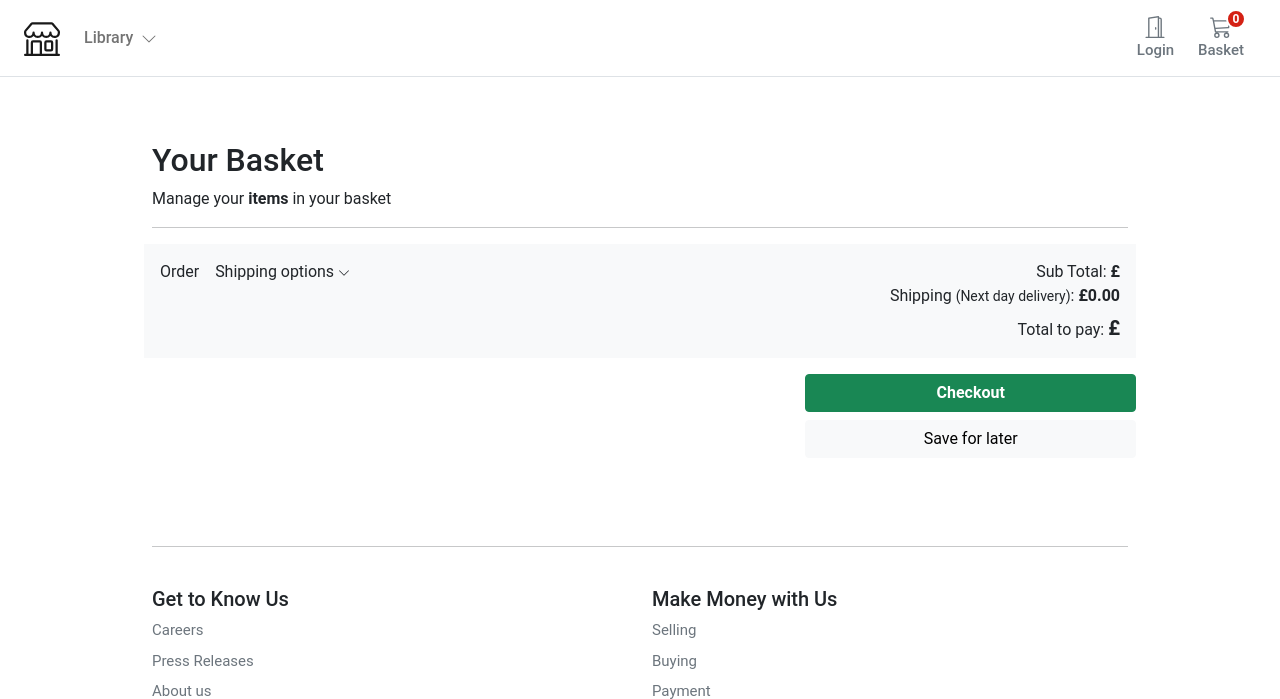
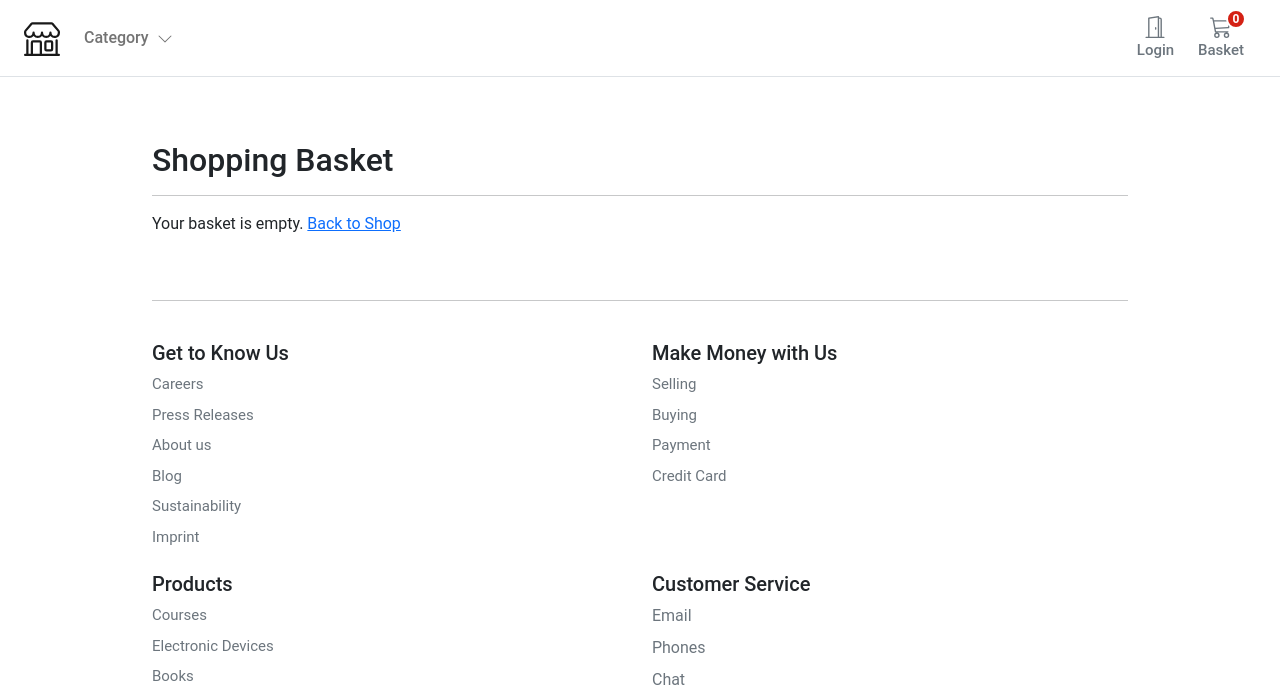
Before and after one commit to nhat-tran-230297/eCommerce, a Django app: page /basket/ in a window 1280 px wide. Shown: the top 699 px of the page. Run offline with Django 3.2, Linux system fonts and the light colour scheme; data that the repository does not hold is empty.

Commit message:
add comments and notation

```diff
--- a/templates/account/registration/account_activation_email.html
+++ b/templates/account/registration/account_activation_email.html
@@ -1,6 +1,6 @@
 {% autoescape off %}
 
-Hi {{ user.user_name }},
+Hi {{ user.username }},
 
 Your account has been successfully created. Please click below to activate your account
 http://{{ domain }}{% url 'account:activate' uidb64=uid token=token %}
--- a/templates/account/registration/register.html
+++ b/templates/account/registration/register.html
@@ -21,9 +21,9 @@
     {% endfor %}
     {% endif %}
 
-    <label>{{ form.user_name.label }}<span class="text-muted small">
+    <label>{{ form.username.label }}<span class="text-muted small">
         (Required)</span></label>
-    {{ form.user_name }}
+    {{ form.username }}
 
     <label>{{ form.email.label}}<span class="text-muted small">
         (Required)</span></label>
--- a/templates/account/user/dashboard.html
+++ b/templates/account/user/dashboard.html
@@ -45,7 +45,7 @@
 
         </div>
         <div class="text-end">
-          Total paid: <span class="fw-bold">£{{ order.total_price }}</span>
+          Total paid: <span class="fw-bold">{{ currency_context_processor }}{{ order.total_price }}</span>
         </div>
       </div>
       <div class="col-md-5 col-lg-4 order-md-last p-0 order-3">
--- a/templates/account/user/edit.html
+++ b/templates/account/user/edit.html
@@ -28,8 +28,8 @@
     <label class="small font-weight-bold">{{ edit_form.email.label}}</label>
     {{ edit_form.email }}
 
-    <label class="small font-weight-bold">{{ edit_form.user_name.label}}</label>
-    {{ edit_form.user_name }}
+    <label class="small font-weight-bold">{{ edit_form.username.label}}</label>
+    {{ edit_form.username }}
 
     <label class="small font-weight-bold">{{ edit_form.first_name.label}}</label>
     {{ edit_form.first_name }}
--- a/templates/base.html
+++ b/templates/base.html
@@ -47,7 +47,7 @@
             <li class="nav-item dropdown">
               <a class="nav-link dropdown-toggle d-md-block fw500" href="#" id="navbarDropdown" role="button"
                 data-bs-toggle="dropdown" aria-expanded="false">
-                Library
+                Category
                 <i class="ps-1"><svg xmlns="http://www.w3.org/2000/svg" width="16" height="16" fill="currentColor"
                     class="bi bi-chevron-down" viewBox="0 0 16 16">
                     <path fill-rule="evenodd"
@@ -58,27 +58,41 @@
                 <li><a class="dropdown-item" href="{% url 'store:product_all' %}">All</a></li>
 
                 <!-- Category list -->
-                {% for category in categories %}
+                {% for category in categories_context_processor %}
                 <li><a class="dropdown-item" href="{{ category.get_absolute_url }}">{{ category.name|title }}</a></li>
                 {% endfor %}
               </ul>
             </li>
           </ul>
 
+          <!-- Right Navigation Bar -->
 
+          <div>
+            <button class="navbar-toggler" type="button" data-bs-toggle="collapse" data-bs-target="#navbarTogglerDemo03"
+              aria-controls="navbarTogglerDemo03" aria-expanded="false" aria-label="Toggle navigation">
+              <span class="navbar-toggler-icon"></span>
+            </button>
+
+            <div class="collapse navbar-collapse" id="navbarTogglerDemo03">
+              <ul class="navbar-nav ms-auto mb-2 mb-lg-0">
                 {% if user.is_authenticated %}
+                <li class="nav-item">
                   <a type="button" role="button" href="{% url 'account:dashboard' %}"
                     class="btn btn-outline-secondary border-0 basket-btn">
                     <div>
-              <svg xmlns="http://www.w3.org/2000/svg" width="24" height="24" viewBox="0 0 24 24" fill="currentColor"
-                stroke="#000000" stroke-width="2" stroke-linecap="round" stroke-linejoin="round">
+                      <svg xmlns="http://www.w3.org/2000/svg" width="24" height="24" viewBox="0 0 24 24"
+                        fill="currentColor" stroke="#000000" stroke-width="2" stroke-linecap="round"
+                        stroke-linejoin="round">
                         <path d="M20 21v-2a4 4 0 0 0-4-4H8a4 4 0 0 0-4 4v2"></path>
                         <circle cx="12" cy="7" r="4"></circle>
                       </svg>
                     </div>
-            <span class="fs15 fw500">{{ user.username }}</span>
+                    <span class="fs15 fw500">{{ request.user }}</span>
                   </a>
+                </li>
 
+                <!-- Logout -->
+                <li class="nav-item">
                   <a type="button" role="button" href="{% url 'account:logout' %}"
                     class="btn btn-outline-secondary border-0 basket-btn">
                     <div>
@@ -91,14 +105,16 @@
                     </div>
                     <span class="fs15 fw500">Logout</span>
                   </a>
-
+                </li>
 
                 {% else %}
+                <!-- Login -->
+                <li class="nav-item">
                   <a type="button" role="button" href="{% url 'account:login' %}"
                     class="btn btn-outline-secondary border-0 basket-btn">
                     <div>
-              <svg xmlns="http://www.w3.org/2000/svg" width="22" height="22" fill="currentColor" class="bi bi-door-open"
-                viewBox="0 0 16 16">
+                      <svg xmlns="http://www.w3.org/2000/svg" width="22" height="22" fill="currentColor"
+                        class="bi bi-door-open" viewBox="0 0 16 16">
                         <path d="M8.5 10c-.276 0-.5-.448-.5-1s.224-1 .5-1 .5.448.5 1-.224 1-.5 1z" />
                         <path
                           d="M10.828.122A.5.5 0 0 1 11 .5V1h.5A1.5 1.5 0 0 1 13 2.5V15h1.5a.5.5 0 0 1 0 1h-13a.5.5 0 0 1 0-1H3V1.5a.5.5 0 0 1 .43-.495l7-1a.5.5 0 0 1 .398.117zM11.5 2H11v13h1V2.5a.5.5 0 0 0-.5-.5zM4 1.934V15h6V1.077l-6 .857z" />
@@ -106,55 +122,52 @@
                     </div>
                     <span class="fs15 fw500">Login</span>
                   </a>
+                </li>
 
                 {% endif %}
 
+                <!-- Basket -->
+                <li class="nav-item">
                   <a type="button" role="button" href="{% url 'basket:basket_summary' %}"
                     class="btn btn-outline-secondary border-0 basket-btn">
 
                     <div id="basket-qty" class="basket-qty">
-              {% if basket.get_basket_qty > 0 %}
-              {{ basket.get_basket_qty }}
+                      {% if basket_context_processor.get_basket_qty > 0 %}
+                      {{ basket_context_processor.get_basket_qty }}
                       {% else %}
                       0
                       {% endif %}
                     </div>
 
                     <div>
-              <svg xmlns="http://www.w3.org/2000/svg" width="22" height="22" fill="currentColor" class="bi bi-cart3"
-                viewBox="0 0 16 16">
+                      <svg xmlns="http://www.w3.org/2000/svg" width="22" height="22" fill="currentColor"
+                        class="bi bi-cart3" viewBox="0 0 16 16">
                         <path
                           d="M0 1.5A.5.5 0 0 1 .5 1H2a.5.5 0 0 1 .485.379L2.89 3H14.5a.5.5 0 0 1 .49.598l-1 5a.5.5 0 0 1-.465.401l-9.397.472L4.415 11H13a.5.5 0 0 1 0 1H4a.5.5 0 0 1-.491-.408L2.01 3.607 1.61 2H.5a.5.5 0 0 1-.5-.5zM3.102 4l.84 4.479 9.144-.459L13.89 4H3.102zM5 12a2 2 0 1 0 0 4 2 2 0 0 0 0-4zm7 0a2 2 0 1 0 0 4 2 2 0 0 0 0-4zm-7 1a1 1 0 1 1 0 2 1 1 0 0 1 0-2zm7 0a1 1 0 1 1 0 2 1 1 0 0 1 0-2z" />
                       </svg>
                     </div>
                     <span class="fs15 fw500">Basket</span>
                   </a>
-        </div>
-        <div class="d-md-none d-lg-none d-xl-none">
-          <div class="collapse navbar-collapse" id="navbarCollapse">
-            <ul class="navbar-nav me-auto mb-2 mb-md-0">
-              <li><a class="dropdown-item" href="{% url 'store:product_all' %}">All</a></li>
-              {% for c in categories %}
-              <li {% if category.slug == c.slug %}class="selected" {% endif %}>
-                <a class="dropdown-item" href="{{ c.get_absolute_url }}">{{ c.name|title }}</a>
                 </li>
-              {% endfor %}
               </ul>
+
+
             </div>
           </div>
-        <form class="d-flex w-100 d-md-none">
-          <input class="form-control me-2" type="search" placeholder="Search products or FAQ" aria-label="Search">
-          <button class="btn btn-outline-secondary" type="submit">Search</button>
-        </form>
+        </div>
+
       </div>
     </nav>
   </header>
 
+
+  <!-- Content -->
   <div id="content">
     {% block content %}
     {% endblock content%}
   </div>
 
+  <!-- Footer -->
   <footer class="container py-5 footer">
     <hr>
     <div class="row pt-4">
@@ -200,7 +213,7 @@
 
     <hr>
     <div class="row">
-      <svg xmlns="http://www.w3.org/2000/svg" width="16" height="16" fill="currentColor" class="bi bi-shop"
+      <svg xmlns="http://www.w3.org/2000/svg" width="24" height="24" fill="currentColor" class="bi bi-shop"
         viewBox="0 0 16 16">
         <path
           d="M2.97 1.35A1 1 0 0 1 3.73 1h8.54a1 1 0 0 1 .76.35l2.609 3.044A1.5 1.5 0 0 1 16 5.37v.255a2.375 2.375 0 0 1-4.25 1.458A2.371 2.371 0 0 1 9.875 8 2.37 2.37 0 0 1 8 7.083 2.37 2.37 0 0 1 6.125 8a2.37 2.37 0 0 1-1.875-.917A2.375 2.375 0 0 1 0 5.625V5.37a1.5 1.5 0 0 1 .361-.976l2.61-3.045zm1.78 4.275a1.375 1.375 0 0 0 2.75 0 .5.5 0 0 1 1 0 1.375 1.375 0 0 0 2.75 0 .5.5 0 0 1 1 0 1.375 1.375 0 1 0 2.75 0V5.37a.5.5 0 0 0-.12-.325L12.27 2H3.73L1.12 5.045A.5.5 0 0 0 1 5.37v.255a1.375 1.375 0 0 0 2.75 0 .5.5 0 0 1 1 0zM1.5 8.5A.5.5 0 0 1 2 9v6h1v-5a1 1 0 0 1 1-1h3a1 1 0 0 1 1 1v5h6V9a.5.5 0 0 1 1 0v6h.5a.5.5 0 0 1 0 1H.5a.5.5 0 0 1 0-1H1V9a.5.5 0 0 1 .5-.5zM4 15h3v-5H4v5zm5-5a1 1 0 0 1 1-1h2a1 1 0 0 1 1 1v3a1 1 0 0 1-1 1h-2a1 1 0 0 1-1-1v-3zm3 0h-2v3h2v-3z" />
--- a/templates/basket/summary.html
+++ b/templates/basket/summary.html
@@ -1,4 +1,5 @@
 {% extends "../base.html" %}
+{% load static %}
 
 {% block title %}Basket Summary{% endblock title %}
 
@@ -6,16 +7,14 @@
 <main class="pt-5">
   <div class="container" style="max-width: 1000px">
     <div class="col-12">
-      <h1 class="h2">Your Basket</h1>
+      <h1 class="h2">Shopping Basket</h1>
     </div>
-    <div class="col-12">
-      <p>Manage your <b>items</b> in your basket</p>
-    </div>
+
     <hr />
   </div>
 
   <div class="container">
-    {% if basket.get_basket_qty == 0 %}
+    {% if basket_context_processor.get_basket_qty == 0 %}
       <div>Your basket is empty. <a href="{% url 'store:product_all' %}">Back to Shop</a></div>
     {% else %}
 
@@ -32,16 +31,16 @@
           </a>
 
           <ul class="dropdown-menu" aria-labelledby="dropdownLink">
-            <li class="item small">Next day delivery</li>
-            <li class="item small">Premimum delivery</li>
+            <li class="item small">Standard</li>
+            <li class="item small">Premimum</li>
           </ul>
           </div>
         </div>
         <div class="text-end">
 
-          <div class="">Sub Total: <span class="fw-bold">£</span><div id="basket-price" class="d-inline-flex fw-bold">{{ basket.get_basket_price }}</div></div>
-          <div id="">Shipping <span class="small">(Next day delivery)</span>: <span class="fw-bold">£0.00</span></div>
-          <div class="pt-2">Total to pay: <span class="fw-bold h5">£</span><span id="total" class="fw-bold h5">{{ basket.get_basket_price }}</span></div>
+          <div class="">Sub Total: <span class="fw-bold">{{ currency_context_processor }}</span><div id="basket-price" class="d-inline-flex fw-bold">{{ basket_context_processor.get_basket_price }}</div></div>
+          <div id="">Shipping <span class="small">(Next day delivery)</span>: <span class="fw-bold">{{ currency_context_processor }}0.00</span></div>
+          <div class="pt-2">Total to pay: <span class="fw-bold h5">{{ currency_context_processor }}</span><span id="total" class="fw-bold h5">{{ basket_context_processor.get_basket_price }}</span></div>
 
         </div>
       </div>
@@ -59,7 +58,7 @@
 
     <br>
 
-    {% for item in basket %}
+    {% for item in basket_context_processor %}
     {% with product=item.product %}
     <div id="item{{ product.id }}" class="row mb-4 border product-item">
       <div class="col-md-3 col-lg-2 order-md-first bg-light">
@@ -74,7 +73,7 @@
           <div class="col border-bottom">
             <div class="row p-3">
               <div class="col-6">{{ product.description }}</div>
-              <div class="col-6 text-end h6 fw-bold">£<span id="total-price{{ product.id }}">{{ item.total_price }}</span></div>
+              <div class="col-6 text-end h6 fw-bold">{{ currency_context_processor }}<span id="total-price{{ product.id }}">{{ item.total_price }}</span></div>
             </div>
           </div>
 
@@ -117,58 +116,14 @@
 </main>
 {% endblock %}
 
+<!-- Scripts -->
 {% block script %}
 <script>
-  // Delete item
-  $(document).on('click', '.delete-button', function(e) {
-    e.preventDefault();
-    const productID = $(this).data('id');
+  const CSRF_TOKEN = "{{ csrf_token }}";
+  const basketAddURL = "{% url 'basket:basket_add' %}"
+  const basketDeleteURL = "{% url 'basket:basket_delete' %}"
+</script>
 
-    $.ajax({
-      type: 'POST',
-      url: '{% url "basket:basket_delete" %}',
-      data: {
-        csrfmiddlewaretoken: '{{ csrf_token }}',
-        productID: productID,
-        action: 'delete'
-      },
-      success: (json) => {
-        $(`#item${productID}`).remove();
+<script src="{% static 'basket/js/basket_update_basket_summary_view.js' %}"></script
 
-        $('#basket-qty').html(json.basket_qty);
-        $('#basket-price').html(json.basket_price);
-      },
-      error: (xhr, errMessage, err) => {
-      }
-    })
-  })
-
-  // Update item
-  $(document).on('click', '.update-button', function(e) {
-    e.preventDefault();
-    const productID = $(this).data('id');
-    console.log(productID)
-
-    $.ajax({
-      type: 'POST',
-      url: '{% url "basket:basket_add" %}',
-      data: {
-        csrfmiddlewaretoken: '{{ csrf_token }}',
-        productID: productID,
-        productQty: $(`#select${productID}`).val(),
-        action: 'post'
-      },
-      success: (json) => {
-        $('#basket-qty').html(json.basket_qty);
-        $('#basket-price').html(json.basket_price);
-
-        // $('#select-qty').html(json.basket_qty);
-        $(`#total-price${productID}`).html(json.item_total_price);
-      },
-      error: (xhr, errMessage, err) => {
-      }
-    })
-  })
-
-</script>
 {% endblock script %}
```
Also changed, not shown: templates/store/home.html (+9 -8 lines), templates/store/product/detail.html (+9 -21 lines). Lines whose indentation alone changed are shown as unchanged.
